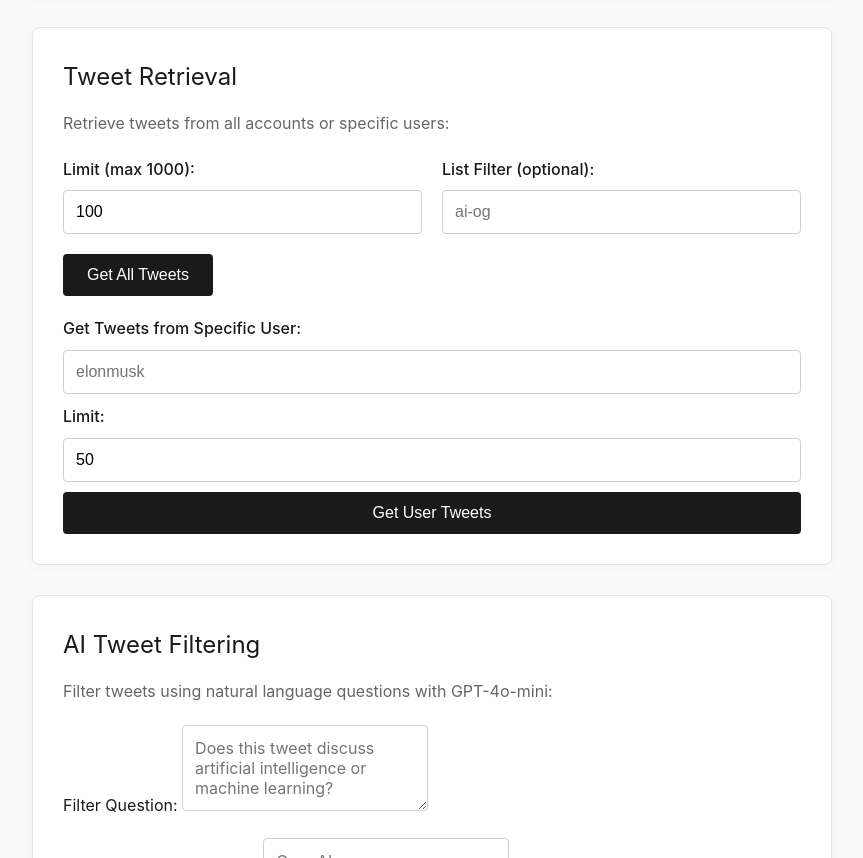
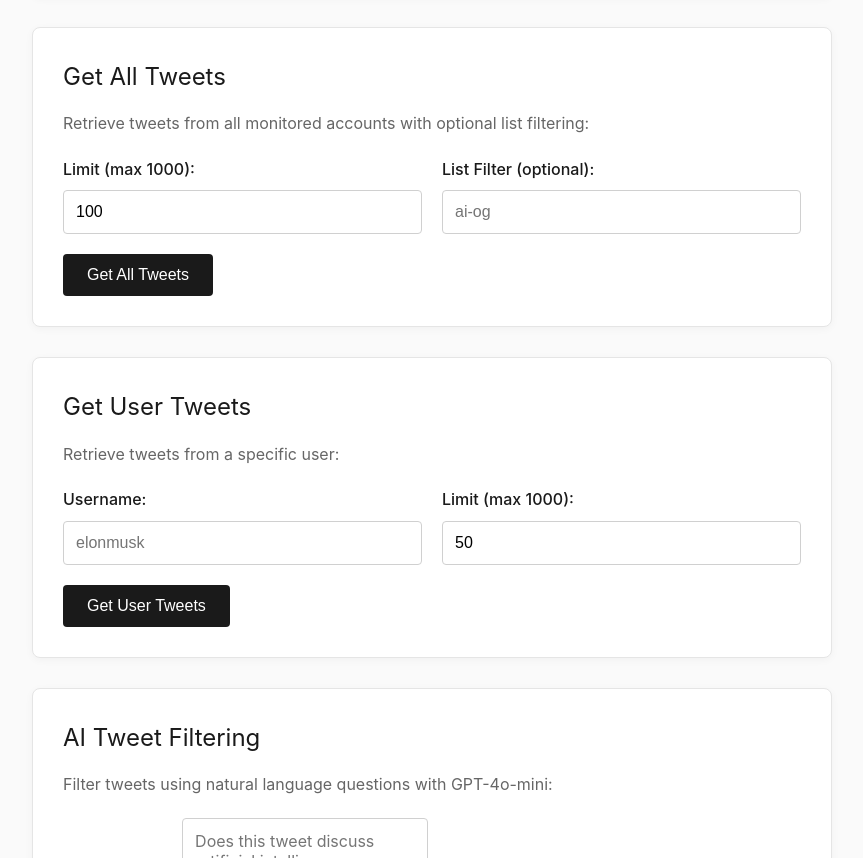
Before and after one commit to NunoSempere/tools.sentinel-team.org, a website: page src/twit.html in a window 1280 px wide. Shown: the part 815-1673 px from the top of the page, without its empty margins (208-1071 px from the left). Drawn offline with Linux system fonts and the light colour scheme.

Commit message:
separate list and user fetches

```diff
--- a/src/twit.html
+++ b/src/twit.html
@@ -47,8 +47,8 @@
         </section>
 
         <section class="tool-section">
-            <h2>Tweet Retrieval</h2>
-            <p>Retrieve tweets from all accounts or specific users:</p>
+            <h2>Get All Tweets</h2>
+            <p>Retrieve tweets from all monitored accounts with optional list filtering:</p>
 
             <div class="input-grid">
                 <div class="input-group">
@@ -63,17 +63,27 @@
 
             <button id="get-all-tweets" class="primary-btn">Get All Tweets</button>
 
-            <div class="input-group" style="margin-top: 20px;">
-                <label for="user-tweets-username">Get Tweets from Specific User:</label>
-                <input type="text" id="user-tweets-username" placeholder="elonmusk" aria-label="Username to get tweets from">
-                <div class="input-group" style="margin-top: 10px;">
-                    <label for="user-tweets-limit">Limit:</label>
+            <div id="tweets-result" class="results-container"></div>
+        </section>
+
+        <section class="tool-section">
+            <h2>Get User Tweets</h2>
+            <p>Retrieve tweets from a specific user:</p>
+
+            <div class="input-grid">
+                <div class="input-group">
+                    <label for="user-tweets-username">Username:</label>
+                    <input type="text" id="user-tweets-username" placeholder="elonmusk" aria-label="Username to get tweets from">
+                </div>
+                <div class="input-group">
+                    <label for="user-tweets-limit">Limit (max 1000):</label>
                     <input type="number" id="user-tweets-limit" value="50" min="1" max="1000" aria-label="Number of tweets from user">
                 </div>
-                <button id="get-user-tweets" class="primary-btn" style="margin-top: 10px;">Get User Tweets</button>
             </div>
 
-            <div id="tweets-result" class="results-container"></div>
+            <button id="get-user-tweets" class="primary-btn">Get User Tweets</button>
+
+            <div id="user-tweets-result" class="results-container"></div>
         </section>
 
         <section class="tool-section">
--- a/src/twit.js
+++ b/src/twit.js
@@ -19,6 +19,7 @@ const userTweetsUsernameInput = document.getElementById('user-tweets-username');
 const userTweetsLimitInput = document.getElementById('user-tweets-limit');
 const getUserTweetsBtn = document.getElementById('get-user-tweets');
 const tweetsResultDiv = document.getElementById('tweets-result');
+const userTweetsResultDiv = document.getElementById('user-tweets-result');
 
 const filterQuestionInput = document.getElementById('filter-question');
 const filterUsersInput = document.getElementById('filter-users');
@@ -215,7 +216,7 @@ getUserTweetsBtn.addEventListener('click', async () => {
     const limit = parseInt(userTweetsLimitInput.value) || 50;
 
     if (!username) {
-        showError(tweetsResultDiv, 'Please enter a username.');
+        showError(userTweetsResultDiv, 'Please enter a username.');
         return;
     }
 
@@ -226,7 +227,7 @@ getUserTweetsBtn.addEventListener('click', async () => {
         const result = await apiRequest(`/tweets/${username}?limit=${limit}`);
 
         if (result.data.tweets && result.data.tweets.length > 0) {
-            let html = `<h3>Tweets from @${username} (${result.data.length})</h3>`;
+            let html = `<h3>Tweets from @${username} (${result.data.tweets.length})</h3>`;
             html += '<div style="max-height: 400px; overflow-y: auto; border: 1px solid #e5e5e5; padding: 10px; border-radius: 4px;">';
 
             result.data.tweets.forEach(tweet => {
@@ -239,12 +240,12 @@ getUserTweetsBtn.addEventListener('click', async () => {
             });
 
             html += '</div>';
-            showResults(tweetsResultDiv, html);
+            showResults(userTweetsResultDiv, html);
         } else {
-            showSuccess(tweetsResultDiv, `No tweets found for @${username}.`);
+            showSuccess(userTweetsResultDiv, `No tweets found for @${username}.`);
         }
     } catch (error) {
-        showError(tweetsResultDiv, `❌ Failed to get tweets for @${username}: ${error.message}`);
+        showError(userTweetsResultDiv, `❌ Failed to get tweets for @${username}: ${error.message}`);
     } finally {
         getUserTweetsBtn.disabled = false;
         getUserTweetsBtn.textContent = 'Get User Tweets';
```
